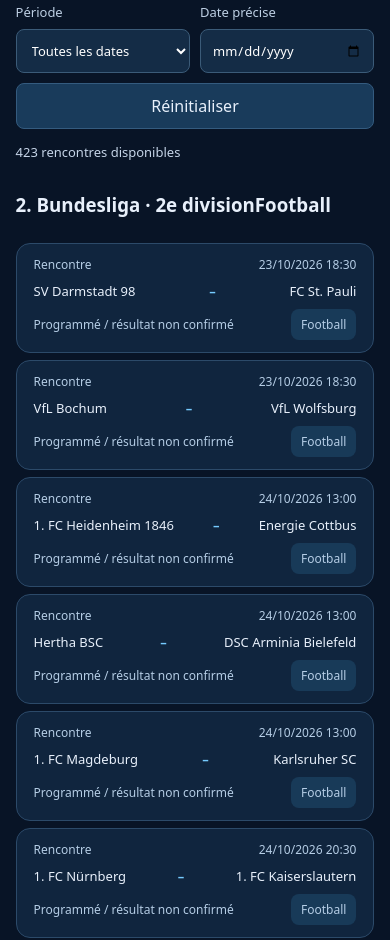
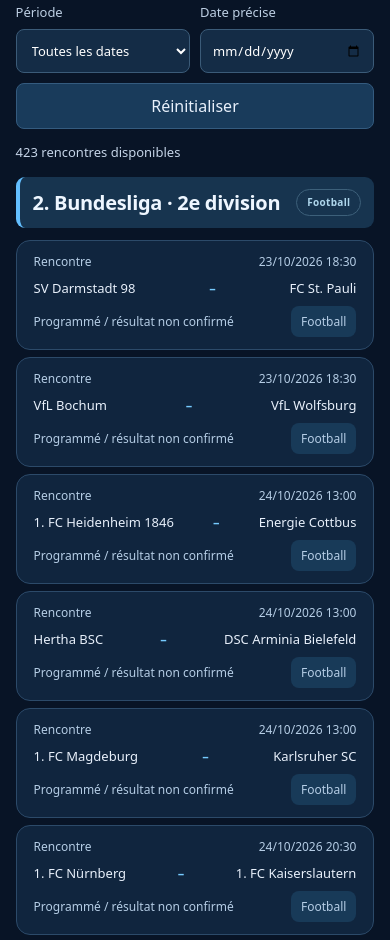
Before and after one commit to Adelovitch/SportPulse, a plain HTML site: page index.html in a window 390 px wide. Shown: the part 1215-2155 px from the top of the page. Drawn offline with Linux system fonts and the light colour scheme.

Commit message:
style(ui): prominent responsive league section headers

```diff
--- a/styles.css
+++ b/styles.css
@@ -27,3 +27,9 @@
 .formCell{white-space:nowrap}
 .formItem{display:inline-flex;align-items:center;justify-content:center;width:21px;height:21px;border-radius:5px;margin:0 2px;font-weight:700;font-size:11px}
 .formWin{background:#1b7052;color:white}.formLoss{background:#873c4e;color:white}.formDraw{background:#586780;color:white}
+
+/* Championnat clairement identifié avant chaque bloc de rencontres */
+.competitionHeading{display:flex;align-items:center;justify-content:space-between;gap:12px;font-size:clamp(19px,3vw,25px);font-weight:800;line-height:1.25;letter-spacing:-.3px;color:#eef6ff;background:#17344f;border-left:4px solid #63bfff;border-radius:9px;padding:15px 18px;margin:19px 0 5px}
+.competitionHeading:first-child{margin-top:4px}
+.competitionSport{font-size:11px;font-weight:600;letter-spacing:.3px;color:#afd7ed;border:1px solid #3d607a;border-radius:99px;padding:6px 10px;white-space:nowrap}
+@media(max-width:700px){.competitionHeading{padding:12px 13px;font-size:20px}.competitionSport{font-size:10px}}
```
